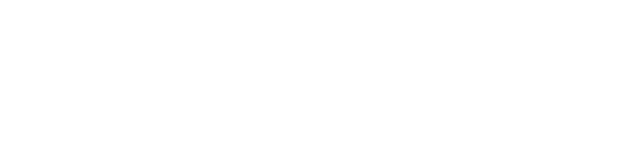
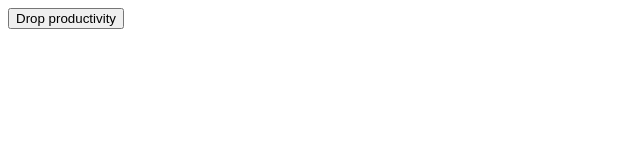
Before and after one commit to savefolla/moku-slack-app, a website: page index.html in a window 1280 px wide. Shown: the whole page, without its empty margins (0-640 px from the left). Drawn offline with Linux system fonts and the light colour scheme.

Commit message:
added drop productivity button

```diff
--- a/index.html
+++ b/index.html
@@ -1,3 +1,4 @@
+<button>Drop productivity</button>
 <script>
   const host = location.origin.replace(/^http/, 'ws');
   const ws = new WebSocket(host);
```
